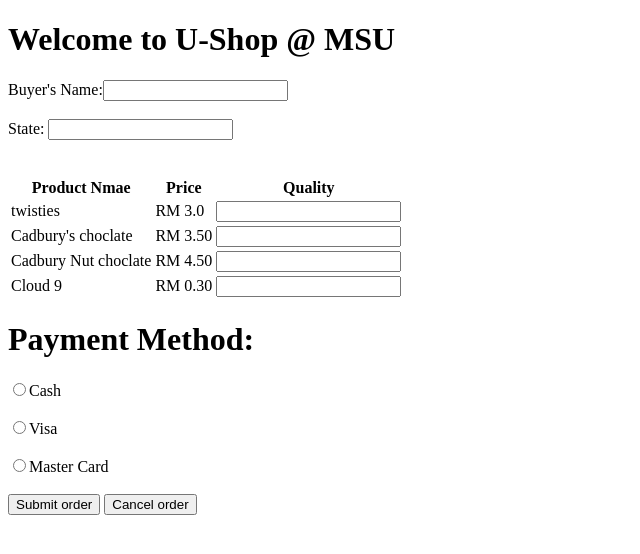
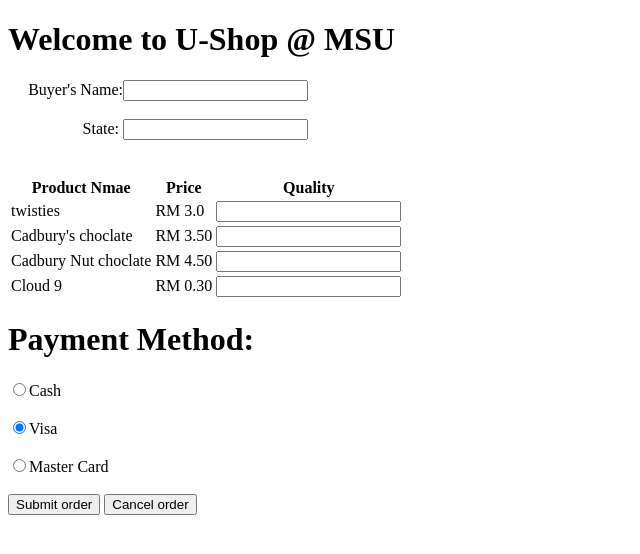
Before and after one commit to Emah123/U-SHOP, a plain HTML site: page index.html in a window 1280 px wide. Shown: the whole page, without its empty margins (0-640 px from the left). Drawn offline with Linux system fonts and the light colour scheme.

Commit message:
2 files modified

```diff
--- a/index.html
+++ b/index.html
@@ -36,7 +36,7 @@
         </table>
         <h1>Payment Method:</h1>
         <input type="radio" name="rad1">Cash<br><br>
-        <input type="radio" name="rad1">Visa<br><br>
+        <input type="radio" name="rad1" checked>Visa<br><br>
         <input type="radio" name="rad1">Master Card<br><br>
 
   <div class="deli">
--- a/styles.css
+++ b/styles.css
@@ -0,0 +1,4 @@
+label{ width: 300px;
+  display: inline-block;
+  text-align: right;
+}
```
